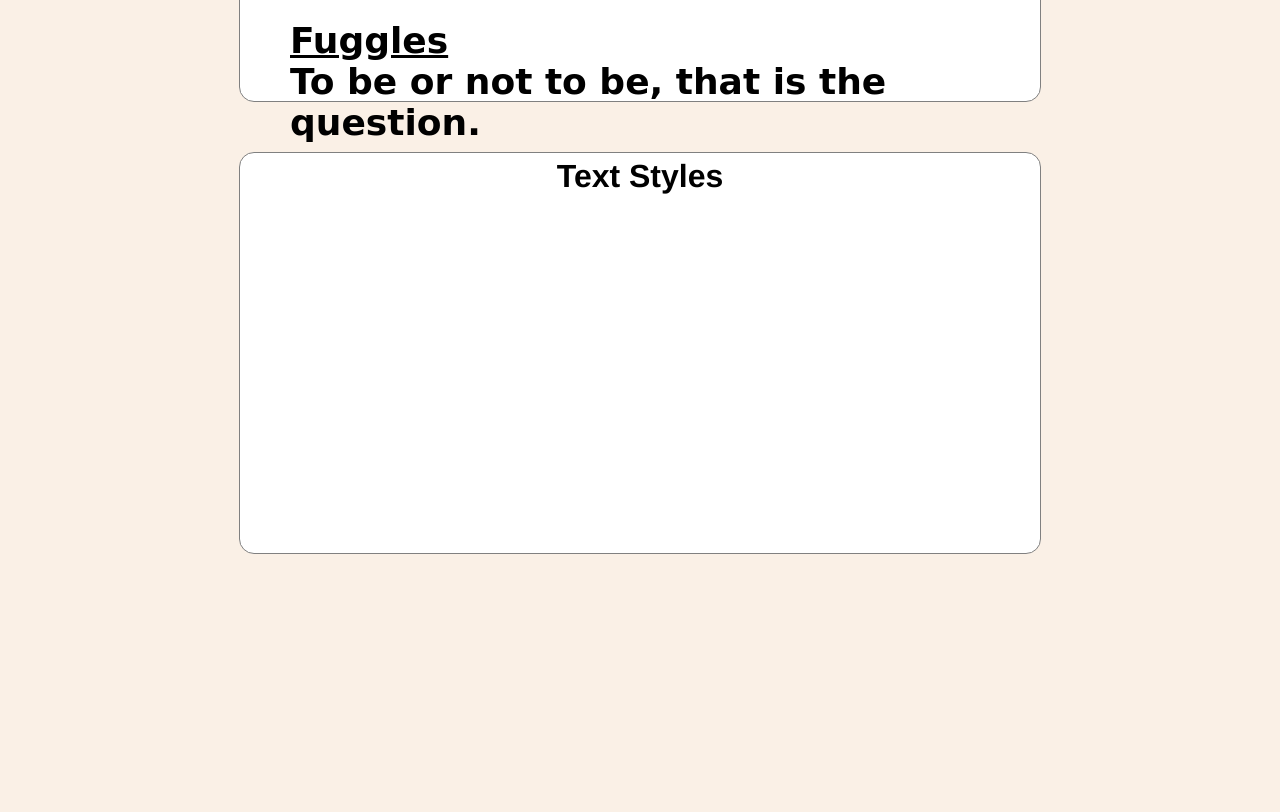
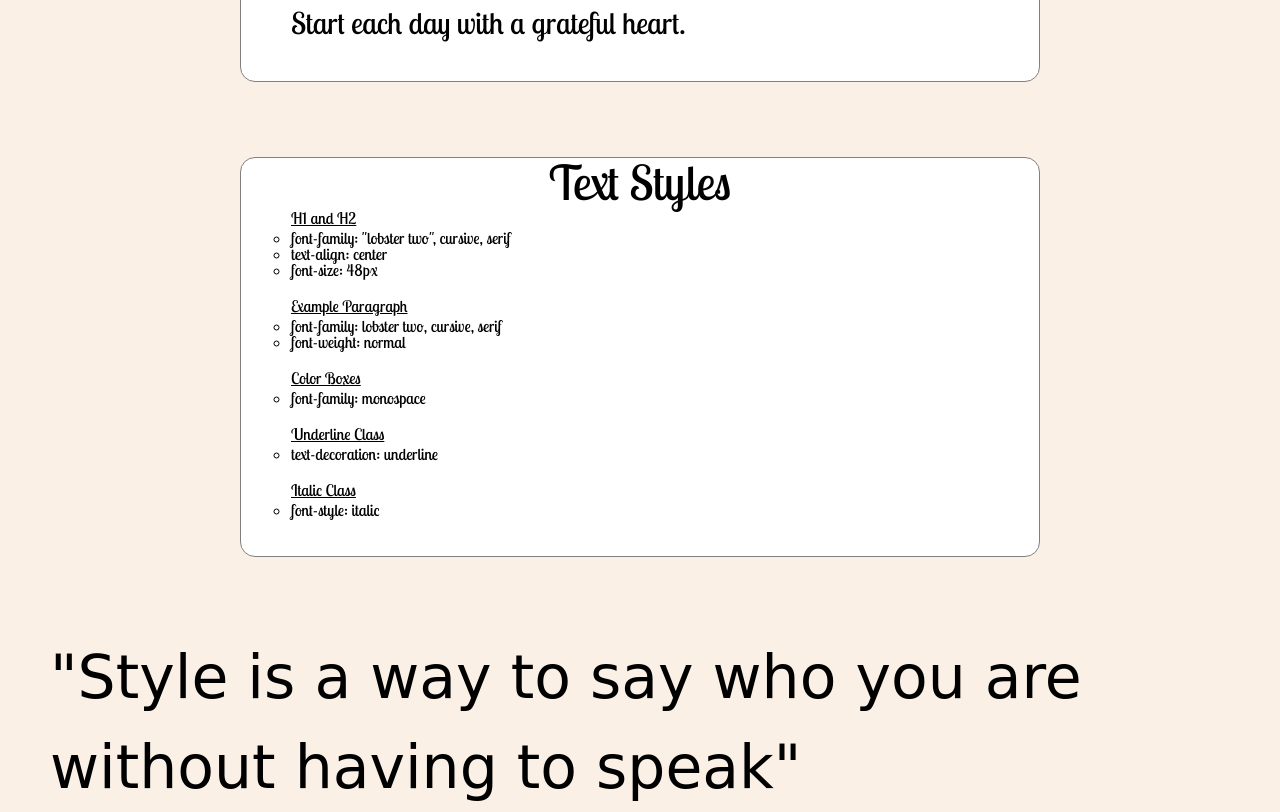
Before and after one commit to dreaKeown/myWebsiteStyleGuides, a plain HTML site: page index.html in a window 1280 px wide. Shown: the part 868-1680 px from the top of the page. Before the commit the page ends 1472 px from the top, so only its background shows below. Drawn offline with Linux system fonts and the light colour scheme; a web font is replaced by a local one.

Commit message:
Added reset stylesheet and finalised webpage

```diff
--- a/index.html
+++ b/index.html
@@ -1,10 +1,11 @@
 <!DOCTYPE html>
 <html>
     <head>
+        <link rel="stylesheet" type="text/css" href="reset.css">
         <link rel="stylesheet" type="text/css" href="styles.css">
         <link rel="preconnect" href="https://fonts.googleapis.com">
         <link rel="preconnect" href="https://fonts.gstatic.com" crossorigin>
-        <link href="https://fonts.googleapis.com/css2?family=Fuggles&family=Zen+Loop:ital@0;1&display=swap" rel="stylesheet">
+        <link href="https://fonts.googleapis.com/css2?family=Fuggles&family=Lobster+Two:wght@400;700&family=Zen+Loop:ital@0;1&display=swap" rel="stylesheet">
         <title>My Website Style Guides</title>
     </head>
 
@@ -35,7 +36,7 @@
                     </div>
 
                     <div class ="colorBox" id="lightBlue">
-                        C7CEEA Blue </br> (Light Blue)
+                        #C7CEEA Blue </br> (Light Blue)
                     </div>
                 </div>
             </div>
@@ -46,18 +47,59 @@
 
             <div class="section">
                 <h2>Fonts</h2>
-                <p class="fonts" id="zenLoop"> <span class ="underline">Zen Loop</span></br>
-                To be or not to be, that is the question.</br>
-                <span class="italic">To be or not to be, that is the question.</span</p>
 
-                <p class="fonts" id="fuggles"> <span class ="underline">Fuggles</span></br>
-                To be or not to be, that is the question.</p>
+                    <p class="fonts" id="zenLoop"> <span class ="underline">Zen Loop</span></br>
+                        Start each day with a grateful heart.</br>
+                        <span class="italic">Start each day with a grateful heart.</span</p>
+
+
+
+                    <p class="fonts" id="fuggles"> <span class ="underline">Fuggles</span></br>
+                    Start each day with a grateful heart.</p>
+
+                    <p class="fonts" id="lobsterTwo"> <span class ="underline">Lobster Two</span></br>
+                        Start each day with a grateful heart.</p>
 
             </div>
 
             <div class="section">
                 <h2>Text Styles</h2>
 
+                <p><span class="underline">H1 and H2</span></p>
+                    <ul>
+                        <li>font-family: "lobster two", cursive, serif</li>
+                        <li>text-align: center</li>
+                        <li>font-size: 48px</li>
+                    </ul>
+                    </br>
+
+                 <p><span class="underline">Example Paragraph</span></p>
+                    <ul>
+                        <li>font-family: lobster two, cursive, serif</li>
+                        <li>font-weight: normal</li>
+                    </ul>
+                    </br>
+
+                <p><span class="underline">Color Boxes</span></p>
+                    <ul>
+                        <li>font-family: monospace</li>
+                    </ul>
+                    </br>
+
+                <p><span class="underline">Underline Class</span></p>
+                    <ul>
+                        <li>text-decoration: underline</li>
+                    </ul>
+                    </br>
+
+                <p><span class="underline">Italic Class</span></p>
+                    <ul>
+                        <li>font-style: italic</li>
+                    </ul>
+                    </br>
+
             </div>
+
+                <p id="quote">"Style is a way to say who you are without having to speak"</p>
     </body>
 </html>
--- /dev/null
+++ b/reset.css
@@ -0,0 +1,52 @@
+/*Basic reset stylesheet*/
+
+html {
+  box-sizing: border-box;
+}
+*, *:before, *:after {
+  box-sizing: inherit;
+}
+
+html, body, div, span, applet, object, iframe,
+h1, h2, h3, h4, h5, h6, p, blockquote, pre,
+a, abbr, acronym, address, big, cite, code,
+del, dfn, em, img, ins, kbd, q, s, samp,
+small, strike, strong, sub, sup, tt, var,
+b, u, i, center,
+dl, dt, dd, ol, ul, li,
+fieldset, form, label, legend,
+table, caption, tbody, tfoot, thead, tr, th, td,
+article, aside, canvas, details, embed,
+figure, figcaption, footer, header, hgroup,
+menu, nav, output, ruby, section, summary,
+time, mark, audio, video {
+	margin: 0;
+	padding: 0;
+	border: 0;
+	font-size: 100%;
+	font: inherit;
+	vertical-align: baseline;
+}
+/* HTML5 display-role reset for older browsers */
+article, aside, details, figcaption, figure,
+footer, header, hgroup, menu, nav, section {
+	display: block;
+}
+body {
+	line-height: 1;
+}
+ol, ul {
+	list-style: none;
+}
+blockquote, q {
+	quotes: none;
+}
+blockquote:before, blockquote:after,
+q:before, q:after {
+	content: '';
+	content: none;
+}
+table {
+	border-collapse: collapse;
+	border-spacing: 0;
+}
--- a/styles.css
+++ b/styles.css
@@ -1,20 +1,25 @@
+
+
+
+h1, h2 {
+    font-family: "lobster two", cursive, serif;
+    text-align: center;
+    font-size: 48px;
+}
+
 h1 {
-    font-weight: 900;
-    font-size: 36px;
-
-    }
-
-h2 {
-    font-weight: 700;
-    font-size: 32px;
-    margin: 5px;
+    position: fixed;
+    top: 0;
+    width: 100%;
+    background-color: #FFDAC1;
 
 }
 
-
-h1, h2 {
-    font-family: helvetica, sans-serif;
-    text-align: center;
+p {
+    font-family: "lobster two", cursive, serif;
+    font-weight: normal;
+    margin-left: 50px;
+    line-height: 1.5;
 }
 
 body {
@@ -26,7 +31,7 @@ body {
     height: 400px;
     border: solid 1px gray;
     border-radius: 15px;
-    margin: 50px auto;
+    margin: 75px auto;
     background-color: white;
 
 }
@@ -67,19 +72,26 @@ font-family: monospace;
 
 
 .fonts {
-    font-size: 36px;
-    font-weight: bold;
+    font-size: 30px;
+    font-weight: normal;
     margin-left: 50px;
 }
 
 
 #zenLoop {
-    font-family: "Zen Loop", cursive;
+    font-family: "zen loop", cursive, serif;
+
 }
 
 #fuggles {
-    font-family: fuggles, cursive;
+    font-family: fuggles, cursive, serif;
+
     }
+
+#lobsterTwo {
+    font-family: "lobster two", cursive, serif;
+
+}
 
 .underline {
     text-decoration: underline;
@@ -88,3 +100,17 @@ font-family: monospace;
 .italic {
     font-style: italic;
 }
+
+ul {
+    margin-left: 50px;
+}
+
+li {
+    list-style-type: circle;
+    font-family: "lobster two", cursive, serif;
+}
+
+#quote {
+    font-family: fuggles, cursive, serif;
+    font-size: 60px;
+}
```
